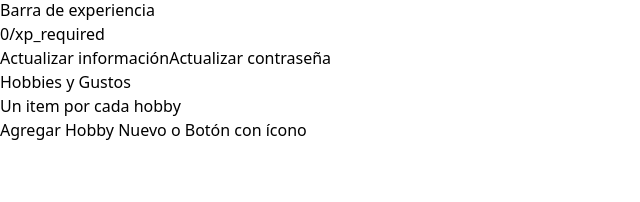
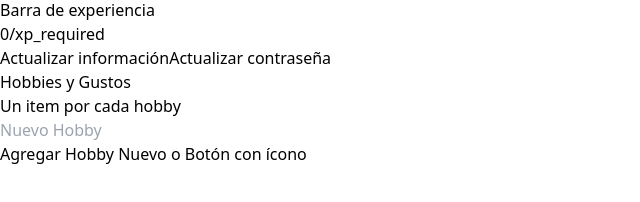
Before and after one commit to task-managment-mintic/frontend, a React (Vite) app: page /profile in a window 1280 px wide. Both pictures are taken after a click on the button "Agregar Hobby Nuevo o Botón con ícono". Shown: the part 218-420 px from the top of the page, without its empty margins (0-640 px from the left). Built offline with nearby package versions, Linux system fonts and the light colour scheme.

Commit message:
fix: delete HobbyForm component feat: add input to add new Hobby on HobbyList Component

```diff
--- a/src/components/Hobby/HobbyForm.jsx
+++ /dev/null
@@ -1,9 +0,0 @@
-const HobbyForm = () => {
-    return (
-        <div>
-            Formulario de registro de hobbies
-        </div>
-    )
-}
-
-export default HobbyForm
--- a/src/components/Hobby/HobbyList.jsx
+++ b/src/components/Hobby/HobbyList.jsx
@@ -1,11 +1,28 @@
+import { useState } from "react"
+
 const HobbyList = () => {
+    const [isAdding, setIsAdding] = useState(false)
+
+    const handleAddHobby = () => {
+        setIsAdding(true)
+    }
+
+    const handleSaveHobby = () => {
+        setIsAdding(false)
+    }
+
     return (
         <div>
             <h2>Hobbies y Gustos</h2>
             <div>
                 <p>Un item por cada hobby</p>
             </div>
-            <button>Agregar Hobby Nuevo o Botón con ícono</button>
+            {isAdding &&
+                <div>
+                    <input type='text' placeholder='Nuevo Hobby' />
+                </div>
+            }
+            <button onClick={isAdding ? handleSaveHobby : handleAddHobby }>Agregar Hobby Nuevo o Botón con ícono</button>
         </div>
     )
 }
```
